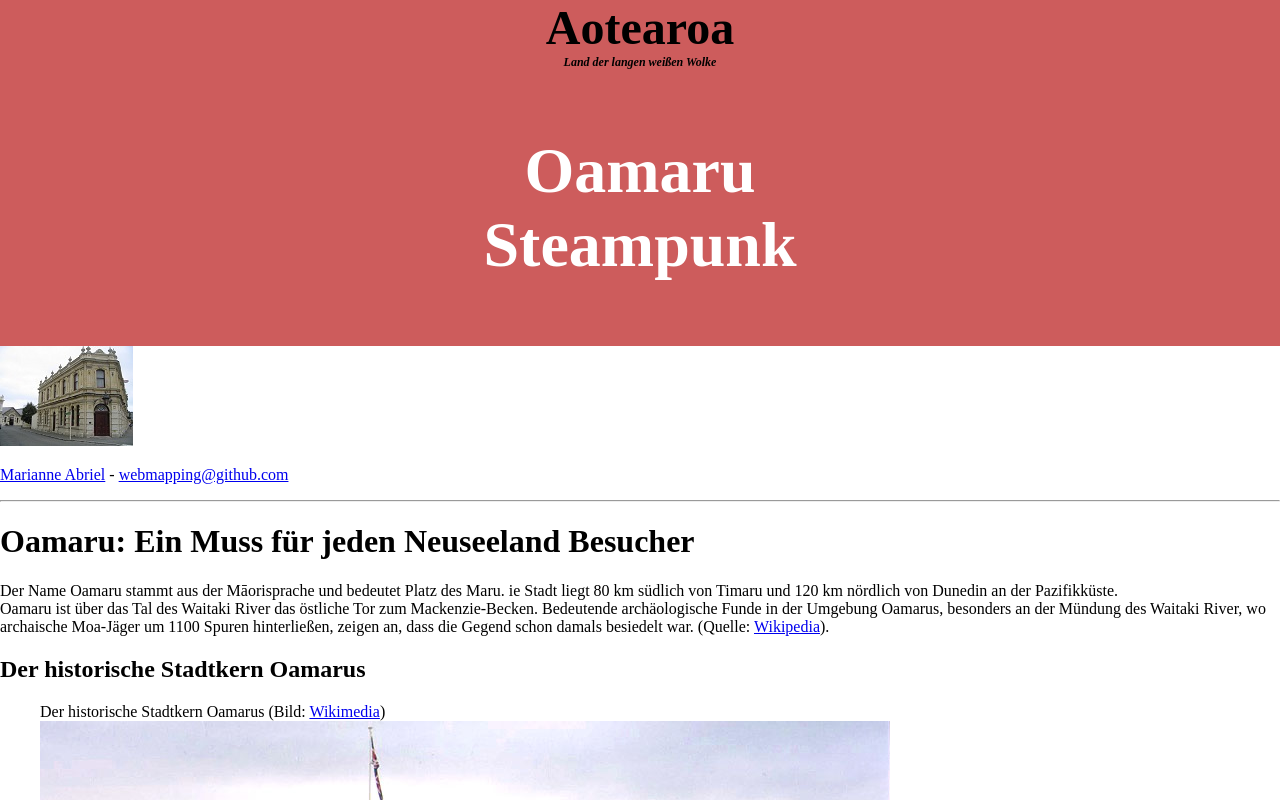
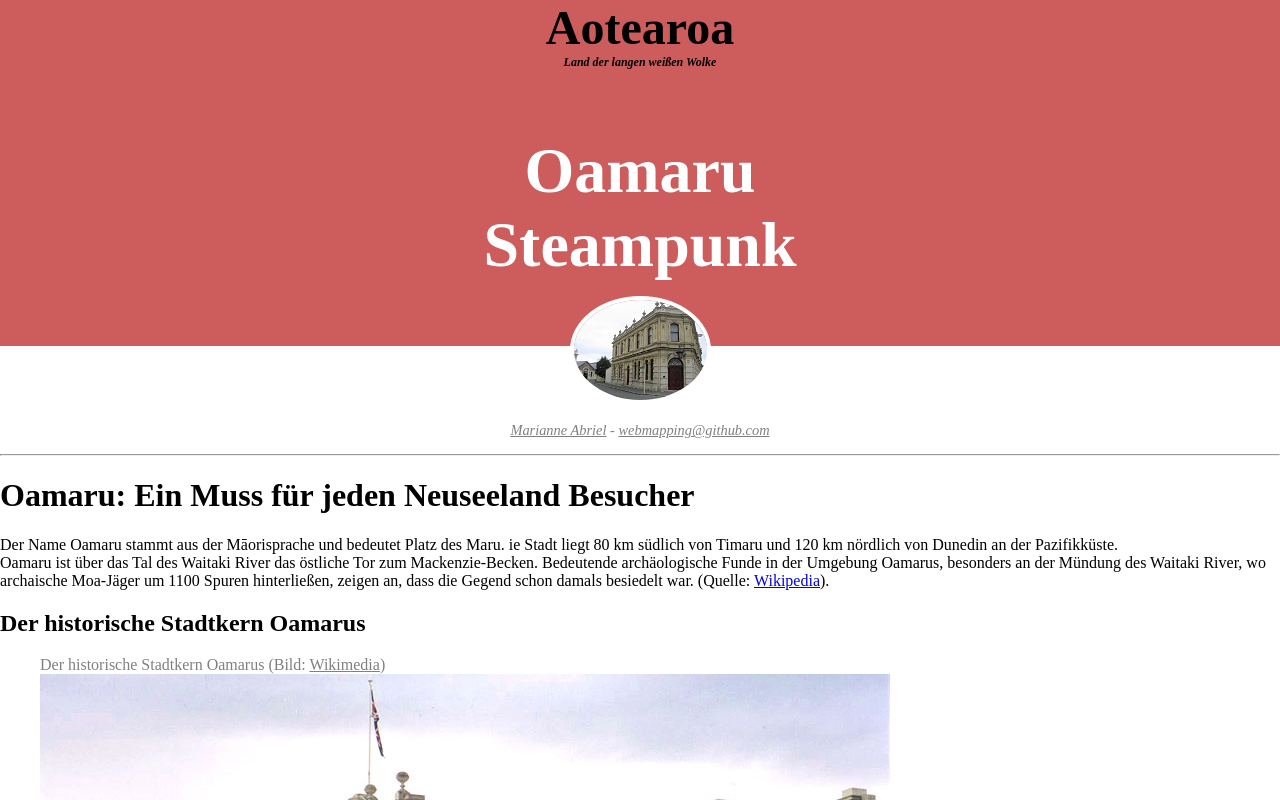
Before and after one commit to Mariii93/s3, a plain HTML site: page index.html in a window 1280 px wide. Shown: the top 800 px of the page. Drawn offline with Linux system fonts and the light colour scheme.

Commit message:
Titel stylen

```diff
--- a/styles.css
+++ b/styles.css
@@ -30,10 +30,16 @@ body {
 }
 
 .author {
+    text-align: center;
 }
 .author img {
+    border: 4px solid white;
+    border-radius: 50%;
+    margin-top: -50px;
 }
 .author p {
+    font-size: 0.9em;
+    font-style: italic;
 }
 
 .article {
@@ -58,6 +64,7 @@ body {
 a:link, a:visited {
 }
 .gray, .gray a:link, .gray a:visited {
+    color: gray;
 }
 .white, .white a:link, .white a:visited {
     color: white;
```
